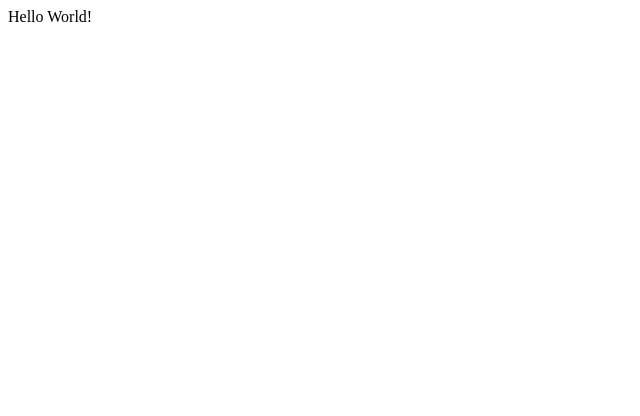
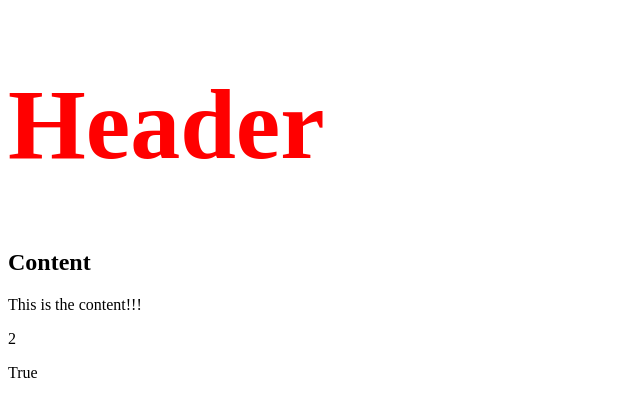
Before and after one commit to ashwani-luhaniwal/react-tutorial, a React app: page / in a window 1280 px wide. Shown: the top 416 px of the page, without its empty margins (0-640 px from the left). Built offline with nearby package versions, Linux system fonts and the light colour scheme.

Commit message:
JSX concept in ReactJS

```diff
--- a/App.jsx
+++ b/App.jsx
@@ -1,11 +1,48 @@
+// React uses JSX for templating instead of plain JavaScript.
+/* Pros for using JSX :-
+    - faster enough because it performs optimization while compiling code to JavaScript
+    - Also, type-safe and most of the errors can be caught during compilation
+    - Easier and faster to write templates
+*/
+// JSX looks like regular HTML
+
 // first react component
 import React from 'react';
 
 class App extends React.Component {
     render() {
+        var i = 1;
+        var myStyle = {
+            fontSize: 100,
+            color: '#FF0000'
+        }
         return (
+            // If we want to return more elements, we need to wrap it with one container element
+            // We can also use custom attributes with data- prefix along with HTML properties and attributes
+            // JavaScript expressions { } can also used inside JSX
+            // We cannot use if else statements inside JSX, instead use conditional (ternary) expression
+            /**
+             * Comments
+             * To write comments put curly brackets {} when you want to write comment within children section of tag
+             */
+            /**
+             * Naming Convention
+             * HTML tags always use lowercase tag names, while React component starts with Uppercase
+             * Since JSX is JavaScript, identifiers such as "class" and "for" are discouraged as XML
+             * attribute names. Instead, ReactDOM components expect DOM property names such as "className"
+             * and "htmlFor".
+             */
             <div>
-                Hello World!
+                {/**
+                  * Styling
+                  * React recommends using inline styles. While using inline styles, use camelCase syntax
+                  * React will automatically append px after the number value on specific elements.
+                  */}
+                <h1 style={myStyle}>Header</h1>
+                <h2>Content</h2>
+                <p data-myattribute="someValue">This is the content!!!</p>
+                <p>{1 + 1}</p>
+                <p>{i == 1 ? 'True' : 'False'}</p>
             </div>
         );
     }
```
